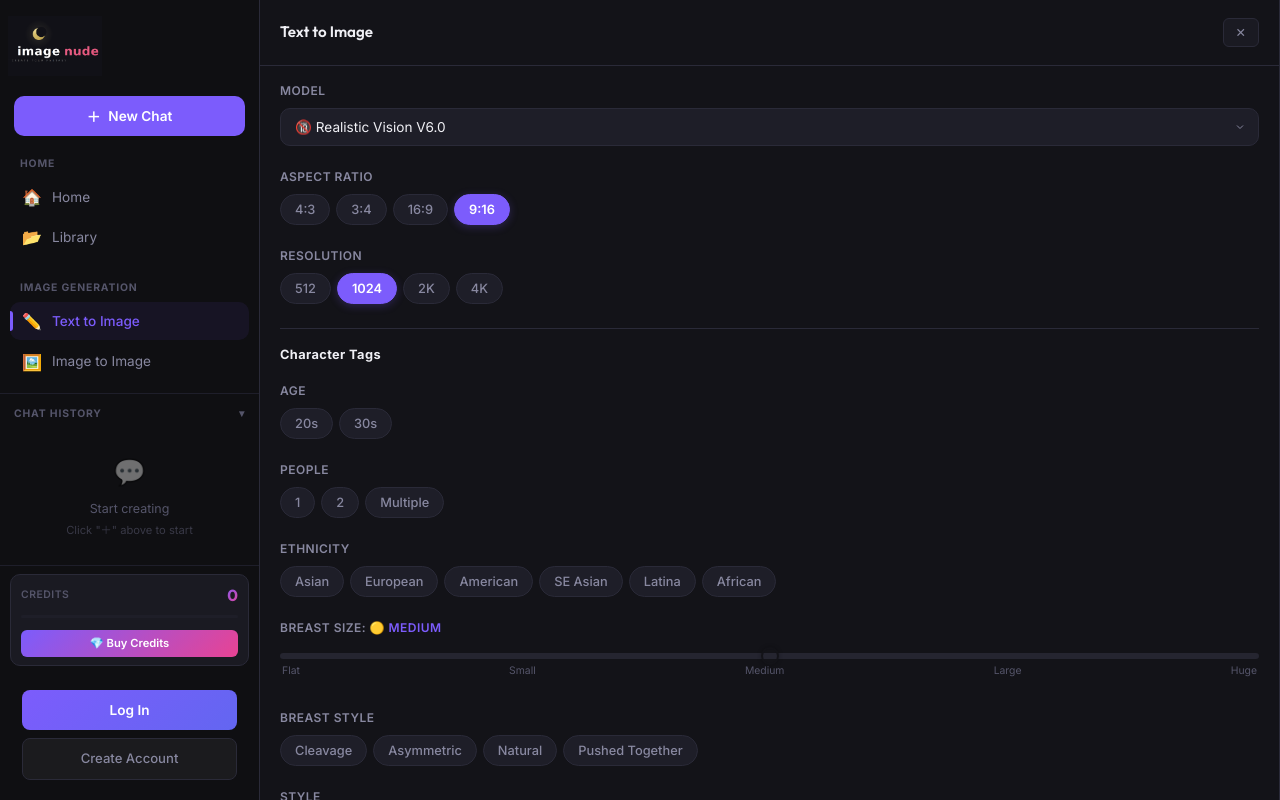
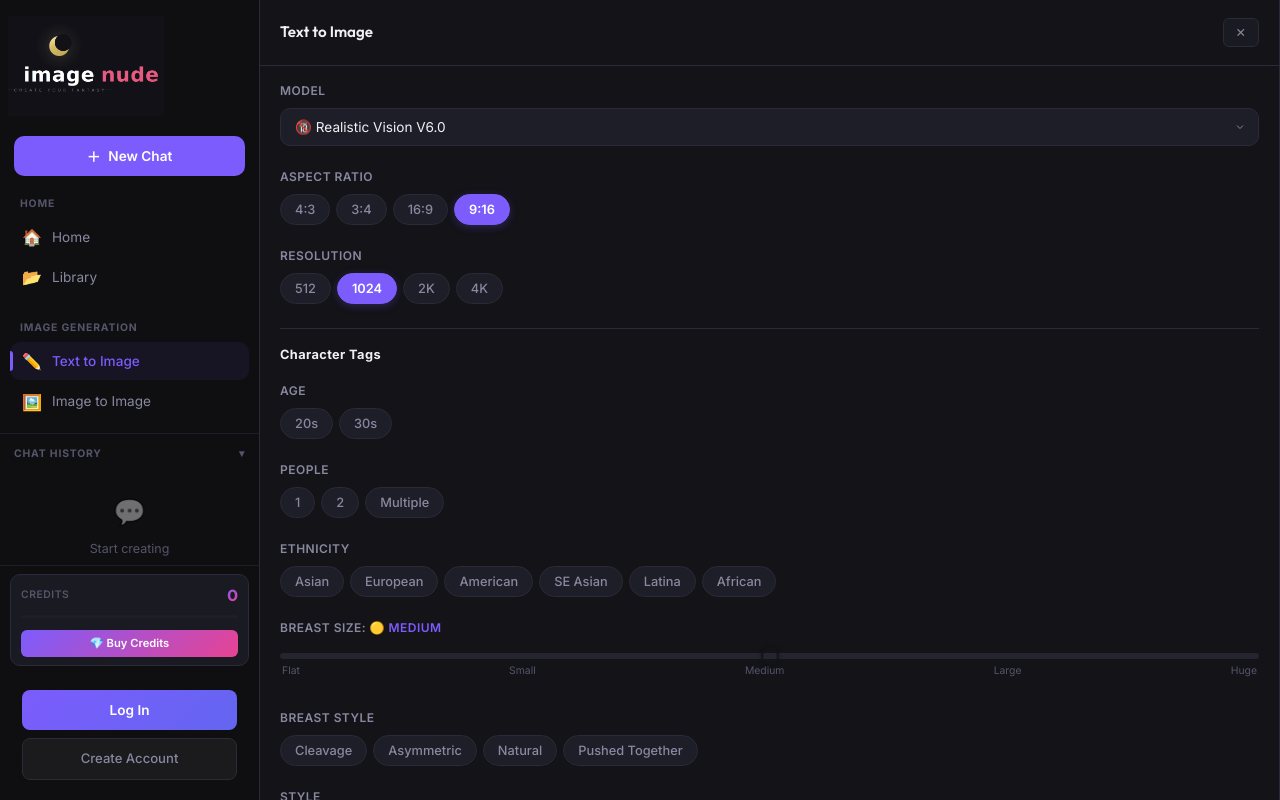
Before and after one commit to OOISHITATSUKI/ai-image-platform02, a Next.js app: page /editor in a window 1280 px wide. Built offline with nearby package versions, Linux system fonts and the light colour scheme.

Commit message:
style: update app-logo height

```diff
--- a/app/globals.css
+++ b/app/globals.css
@@ -3795,7 +3795,7 @@ video {
 /* Theme-aware Logo */
 .app-logo {
   max-width: 100%;
-  max-height: 60px;
+  max-height: 100px;
   object-fit: contain;
 }
 
```
